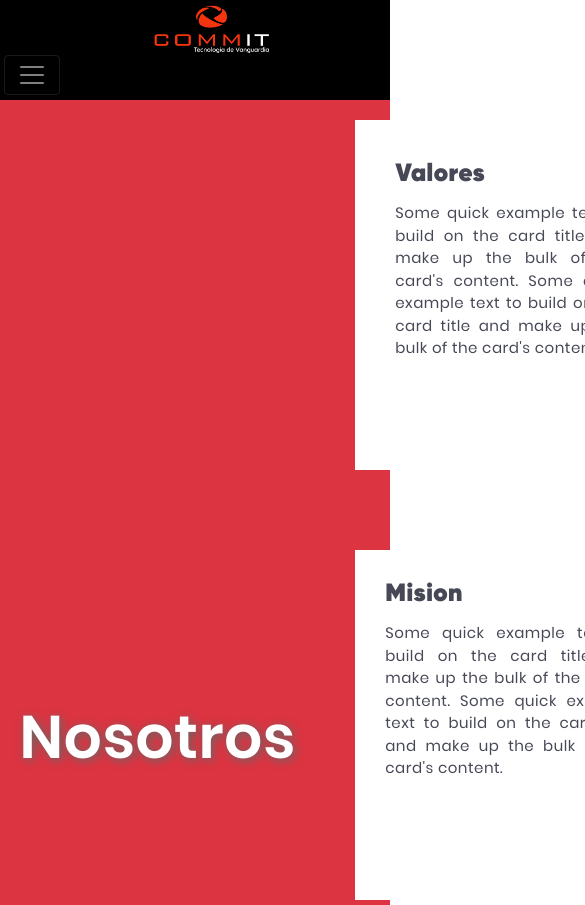
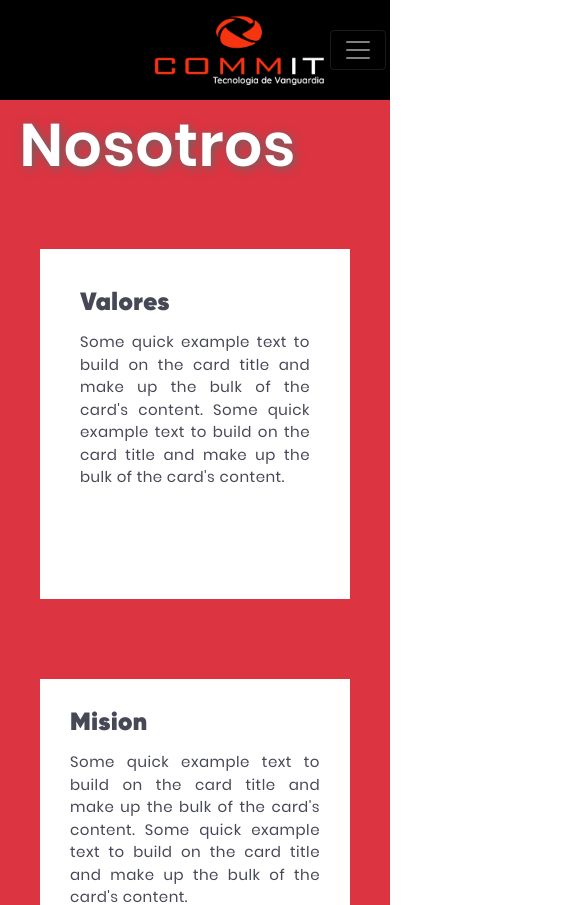
Before and after one commit to belu21/quantumwebpage, a React (Create React App) app: page /nosotros in a window 390 px wide. Shown: the top 905 px of the page, 585 px wide, since content can reach past the window. Built offline with nearby package versions, Linux system fonts and the light colour scheme.

Commit message:
fix nosotros responsive 2

```diff
--- a/src/components/Nosotros.js
+++ b/src/components/Nosotros.js
@@ -32,7 +32,7 @@ class Nosotros extends React.Component {
 
     </Card.Body>
 </Card>
-<Card style={{ width: '350px', height:'350px', border:'none', borderRadius:'0px', margin:'40px'}} className="CardNosotros">
+<Card style={{ width: '350px', height:'350px', border:'none', borderRadius:'0px', margin:'40px', minHeight: '200px'}} className="CardNosotros">
     <Card.Body style={{padding:'30px'}}>
         <Card.Title className="CardNosTitle" style={{fontfamily:'Gilroy-Heavy', color:'#464856', fontSize:'25px'}}>Mision</Card.Title>
 
--- a/src/css/estiloNavbar.css
+++ b/src/css/estiloNavbar.css
@@ -4,13 +4,12 @@
     transform: translateX(-50%);
 }
 .logo{
-    height:30%;
-    width:30%;
+    height:70px;
+    width:170px;
     margin-left: 150px;
 }
 .header {
   background-size: cover;
-    min-height: 10vh;
     background-color: black;
     position: fixed;
     margin-bottom: 200px;
--- a/src/css/estiloNosotros.css
+++ b/src/css/estiloNosotros.css
@@ -1,7 +1,7 @@
 .nosotros{
     background-color: #DC3441;
     background-size: cover;
-    display: flex;
+    /*display: flex;*/
     align-items: center;
     margin-top: 80px;
 }
```
